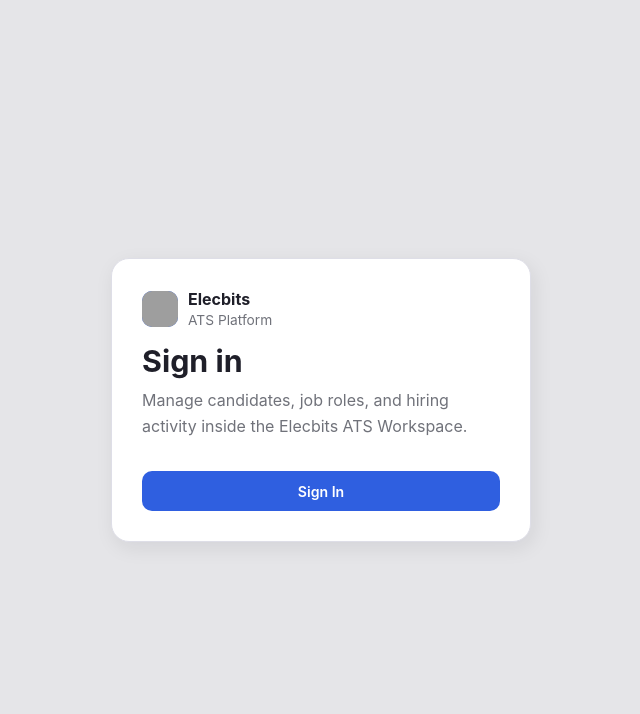
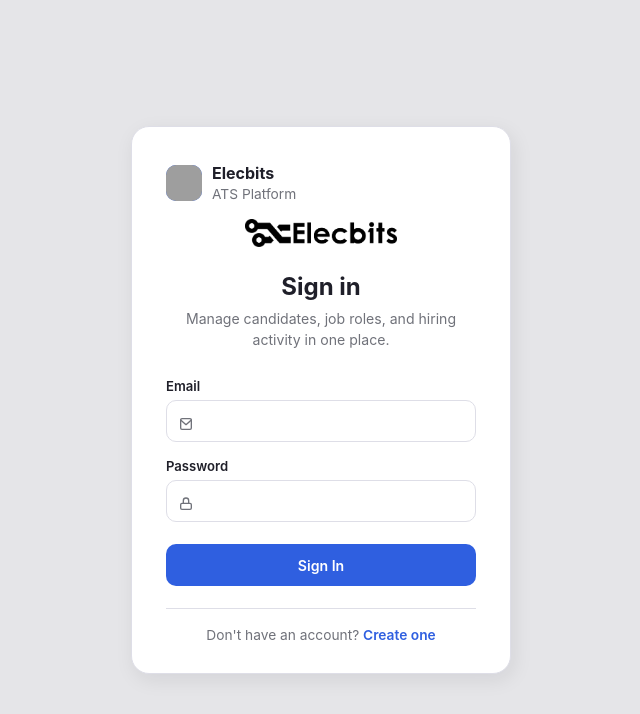
Before and after one commit to Bhardwaj-ux/ATS_Prototype_PHASE_1_MAIN-RECOVERED, a Django app: template templates/auth/login.html in a window 1280 px wide. Shown: the top 714 px of the page, without its empty margins (319-959 px from the left). Run offline with Django 5.2, Linux system fonts and the light colour scheme; the template is opened without the code that fills it, so the values that code supplies are empty, except form fields; tables that the repository leaves empty hold one stand-in row (values such as "Sample post"); form fields are guessed from the names that the template uses; grey boxes are pictures that could not be loaded.

Commit message:
PATCH UPDATE - Updating Login Page

```diff
--- a/templates/accounts/settings.html
+++ b/templates/accounts/settings.html
@@ -1,7 +1,7 @@
 {% extends 'base.html' %}
 {% load dict_extras %}
 
-{% block title %}Settings | ATS RES-Hive{% endblock %}
+{% block title %}Settings | ATS Platform{% endblock %}
 
 {% block extra_head %}
 <style>
--- a/templates/auth/login.html
+++ b/templates/auth/login.html
@@ -1,18 +1,97 @@
 {% extends 'base.html' %}
+{% load static %}
 
-{% block title %}Login | ATS{% endblock %}
+{% block title %}Sign in | Elecbits ATS Platform{% endblock %}
 
 {% block extra_head %}
 <style>
-  .auth-title { margin: 0 0 10px; font-size: 1.9rem; color: var(--text); line-height: 1.1; }
-  .auth-text { margin: 0 0 24px; color: var(--text-muted); line-height: 1.6; }
-  .login-submit { width: 100%; margin-top: 8px; }
+  .auth-card { max-width: 380px; padding: 36px 34px 30px; }
+
+  .auth-logo-row {
+    display: flex;
+    align-items: center;
+    justify-content: center;
+    gap: 10px;
+    margin-bottom: 26px;
+  }
+  .auth-logo-row img {
+    height: 28px;
+    width: auto;
+    display: block;
+  }
+  .auth-logo-row .logo-dark { display: none; }
+  html[data-theme="dark"] .auth-logo-row .logo-light { display: none; }
+  html[data-theme="dark"] .auth-logo-row .logo-dark { display: block; }
+
+  .auth-title {
+    margin: 0 0 6px;
+    font-size: 1.5rem;
+    font-weight: 700;
+    color: var(--text);
+    text-align: center;
+    line-height: 1.2;
+  }
+  .auth-text {
+    margin: 0 0 28px;
+    color: var(--text-muted);
+    text-align: center;
+    font-size: 0.88rem;
+    line-height: 1.5;
+  }
+
+  .auth-field { position: relative; margin-bottom: 16px; }
+  .auth-field label {
+    display: block;
+    margin-bottom: 6px;
+    font-weight: 600;
+    color: var(--text);
+    font-size: 0.82rem;
+  }
+  .auth-field .field-icon {
+    position: absolute;
+    left: 12px;
+    top: 38px;
+    width: 16px;
+    height: 16px;
+    color: var(--text-muted);
+    pointer-events: none;
+  }
+  .auth-field input {
+    padding-left: 36px;
+  }
+
+  .login-submit {
+    width: 100%;
+    margin-top: 6px;
+    height: 42px;
+    font-weight: 600;
+  }
+
+  .auth-footer {
+    margin-top: 22px;
+    padding-top: 18px;
+    border-top: 1px solid var(--border);
+    text-align: center;
+    font-size: 0.86rem;
+    color: var(--text-muted);
+  }
+  .auth-footer a {
+    color: var(--primary);
+    font-weight: 600;
+    text-decoration: none;
+  }
+  .auth-footer a:hover { text-decoration: underline; }
 </style>
 {% endblock %}
 
 {% block auth_content %}
+<div class="auth-logo-row">
+  <img src="{% static 'img/logo-black.png' %}" alt="Elecbits" class="logo-light">
+  <img src="{% static 'img/logo-white.png' %}" alt="Elecbits" class="logo-dark">
+</div>
+
 <h1 class="auth-title">Sign in</h1>
-<p class="auth-text">Manage candidates, job roles, and hiring activity inside the Elecbits ATS Workspace.</p>
+<p class="auth-text">Manage candidates, job roles, and hiring activity in one place.</p>
 
 <form method="post" novalidate>
   {% csrf_token %}
@@ -21,16 +100,24 @@
   <div class="form-errors">{{ form.non_field_errors }}</div>
   {% endif %}
 
-  {% for field in form %}
-  <div class="form-group">
-    <label for="{{ field.id_for_label }}">{{ field.label }}</label>
-    {{ field }}
-    {% if field.errors %}
-    <div class="form-errors">{{ field.errors }}</div>
-    {% endif %}
+  <div class="auth-field">
+    <label for="{{ form.username.id_for_label }}">Email</label>
+    <svg class="field-icon" viewBox="0 0 24 24" fill="none" stroke="currentColor" stroke-width="2" stroke-linecap="round" stroke-linejoin="round"><path d="M4 4h16v16H4z" opacity="0"/><path d="m4 6 8 7 8-7"/><rect x="4" y="4" width="16" height="16" rx="2"/></svg>
+    {{ form.username }}
+    {% if form.username.errors %}<div class="form-errors">{{ form.username.errors }}</div>{% endif %}
   </div>
-  {% endfor %}
+
+  <div class="auth-field">
+    <label for="{{ form.password.id_for_label }}">Password</label>
+    <svg class="field-icon" viewBox="0 0 24 24" fill="none" stroke="currentColor" stroke-width="2" stroke-linecap="round" stroke-linejoin="round"><rect x="4" y="11" width="16" height="9" rx="2"/><path d="M8 11V7a4 4 0 0 1 8 0v4"/></svg>
+    {{ form.password }}
+    {% if form.password.errors %}<div class="form-errors">{{ form.password.errors }}</div>{% endif %}
+  </div>
 
   <button type="submit" class="btn btn-primary login-submit">Sign In</button>
 </form>
+
+<div class="auth-footer">
+  Don't have an account? <a href="{% url 'accounts:register' %}">Create one</a>
+</div>
 {% endblock %}
--- a/templates/candidates/detail.html
+++ b/templates/candidates/detail.html
@@ -1,6 +1,6 @@
 {% extends 'base.html' %}
 
-{% block title %}{{ application.full_name }} | ATS{% endblock %}
+{% block title %}{{ application.full_name }} | ATS Platform{% endblock %}
 
 {% block extra_head %}
 <style>
--- a/templates/candidates/form.html
+++ b/templates/candidates/form.html
@@ -1,6 +1,6 @@
 {% extends 'base.html' %}
 
-{% block title %}Candidate Form | ATS{% endblock %}
+{% block title %}Candidate Form | ATS Platform{% endblock %}
 
 {% block extra_head %}
 <style>
--- a/templates/candidates/list.html
+++ b/templates/candidates/list.html
@@ -1,6 +1,6 @@
 {% extends 'base.html' %}
 
-{% block title %}Candidates | ATS RES-Hive{% endblock %}
+{% block title %}Candidates | ATS Platform{% endblock %}
 
 {% block extra_head %}
 <style>
--- a/templates/folks/index.html
+++ b/templates/folks/index.html
@@ -1,6 +1,6 @@
 {% extends 'base.html' %}
 
-{% block title %}Folks | ATS{% endblock %}
+{% block title %}Folks | ATS Platform{% endblock %}
 
 {% block extra_head %}
 <style>
--- a/templates/jobs/detail.html
+++ b/templates/jobs/detail.html
@@ -1,6 +1,6 @@
 {% extends 'base.html' %}
 
-{% block title %}{{ job.title }} | ATS{% endblock %}
+{% block title %}{{ job.title }} | ATS Platform{% endblock %}
 
 {% block extra_head %}
 <style>
--- a/templates/jobs/form.html
+++ b/templates/jobs/form.html
@@ -1,6 +1,6 @@
 {% extends 'base.html' %}
 
-{% block title %}Job Form | ATS{% endblock %}
+{% block title %}Job Form | ATS Platform{% endblock %}
 
 {% block extra_head %}
 <style>
--- a/templates/resumes/list.html
+++ b/templates/resumes/list.html
@@ -1,6 +1,6 @@
 {% extends 'base.html' %}
 
-{% block title %}Resume Files | ATS RES-Hive{% endblock %}
+{% block title %}Resume Files | ATS Platform{% endblock %}
 
 {% block content %}
 <section class="page-header">
--- a/templates/resumes/upload.html
+++ b/templates/resumes/upload.html
@@ -1,6 +1,6 @@
 {% extends 'base.html' %}
 
-{% block title %}Upload Resume | ATS RES-Hive{% endblock %}
+{% block title %}Upload Resume | ATS Platform{% endblock %}
 
 {% block content %}
 <section class="page-header">
```
Also changed, not shown: apps/accounts/forms.py (+72 -2 lines), apps/accounts/urls.py (+8 -1 lines), apps/accounts/views.py (+21 -112 lines), templates/auth/resgister.html (added, +129 -0 lines), apps/tasks/migrations/0001_initial.py (added), apps/tasks/migrations/__init__.py (added).
